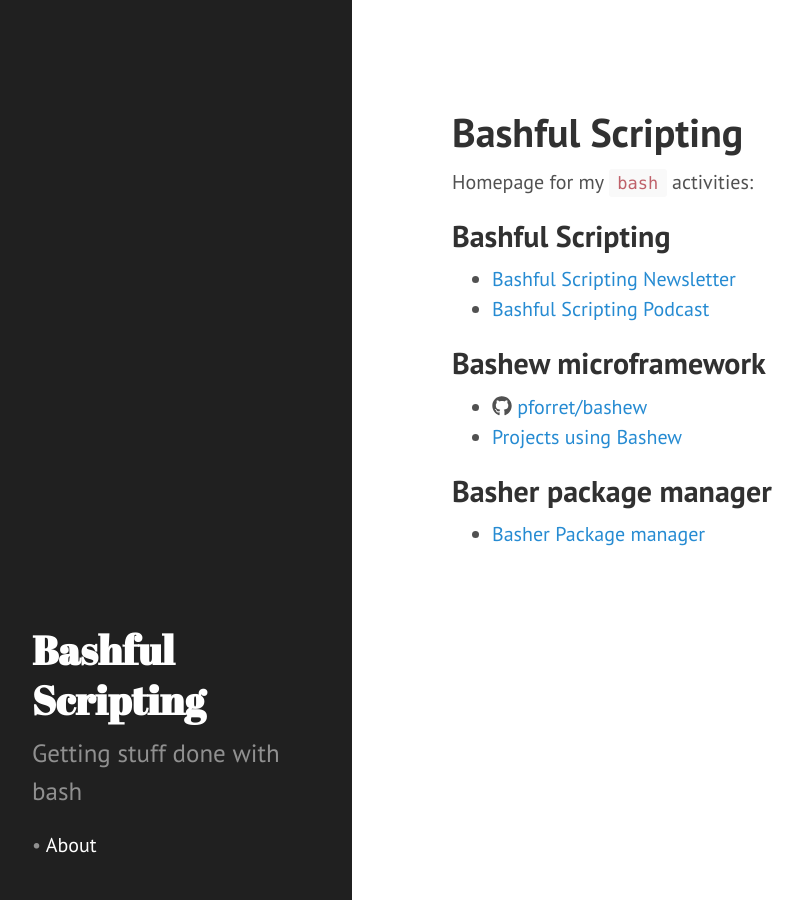
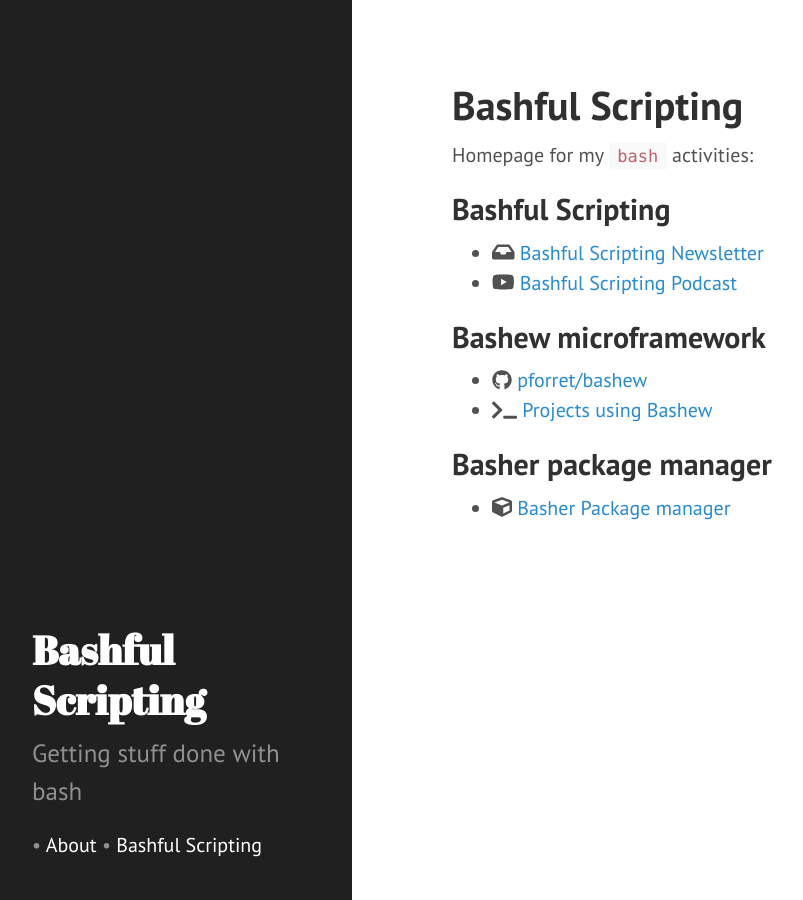
Before and after one commit to pforret/bash.forret.com, a Jekyll site: the page built from index.markdown, in a window 1280 px wide. Shown: the whole page, without its empty margins (8-811 px from the left). Built offline with Jekyll 4.4.1, drawn with Linux system fonts in a browser that asks for light colours; nearby versions of some CDN libraries; comment, search, counter and statistics services are not loaded.

Commit message:
MOD: index.markdown

```diff
--- a/index.markdown
+++ b/index.markdown
@@ -1,17 +1,17 @@
 ---
 layout: page
+title: Bashful Scripting
 ---
-# Bashful Scripting
 
 Homepage for my `bash` activities:
 
 ## Bashful Scripting
-* [Bashful Scripting Newsletter](/newsletter)
-* [Bashful Scripting Podcast](/podcast)
+* <i class="fas fa-inbox"></i> [Bashful Scripting Newsletter](/newsletter)
+* <i class="fab fa-youtube"></i> [Bashful Scripting Podcast](/podcast)
 
 ## Bashew microframework
 * <i class="fab fa-github"></i> [pforret/bashew](https://github.com/pforret/bashew)
-* [Projects using Bashew](/bashew)
+* <i class="fas fa-terminal"></i> [Projects using Bashew](/bashew)
 
 ## Basher package manager
-* [Basher Package manager](https://www.basher.it)
+* <i class="fas fa-cube"></i> [Basher Package manager](https://www.basher.it)
```
